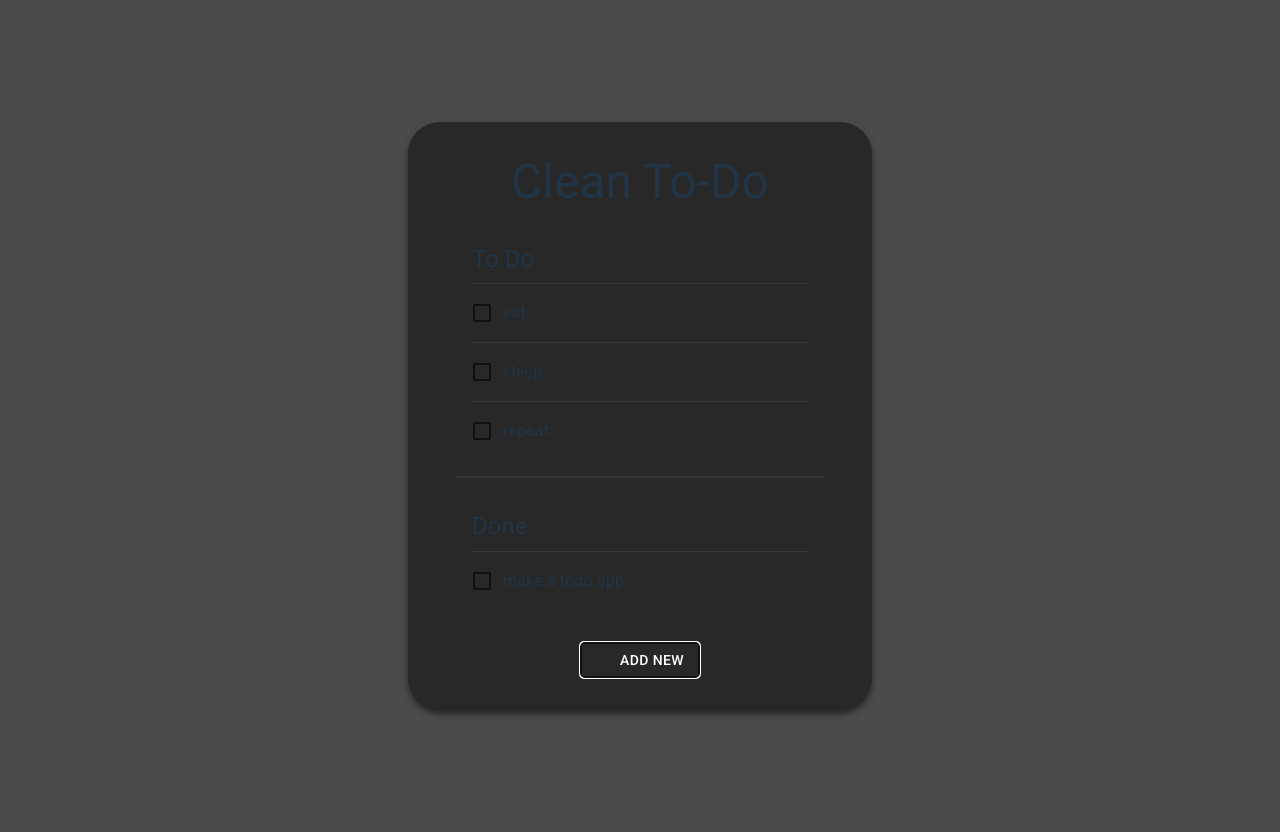
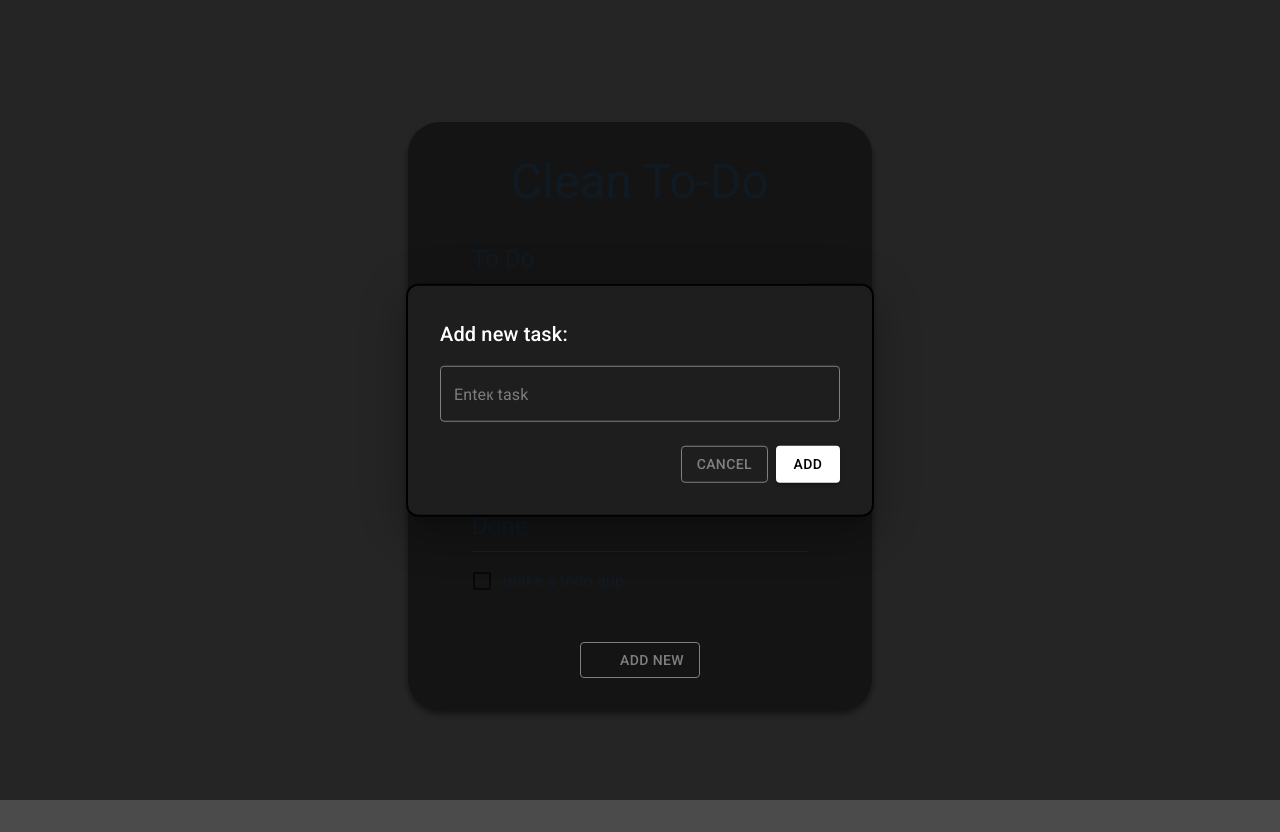
Before and after one commit to dmitry-nazarov22/react-clean-todo-app, a React (Vite) app: page / in a window 1280 px wide. Both pictures are taken after a click on the button "ADD NEW". Built offline with nearby package versions, Linux system fonts and the light colour scheme; some icons are missing; a web font is replaced by a local one.

Commit message:
Added modal window with basic styling and functionality. (Does't actually update the list yet)

```diff
--- a/src/App.jsx
+++ b/src/App.jsx
@@ -11,6 +11,8 @@ import {
   IconButton,
   FormGroup,
   FormControlLabel,
+  Modal,
+  TextField,
 } from "@mui/material";
 import EditIcon from "@mui/icons-material/Edit";
 import AddIcon from "@mui/icons-material/Add";
@@ -20,19 +22,48 @@ function App() {
   let todos = [];
   let dones = [];
 
-  function handleAdd() {
-    // TODO:
-    // - Open modal with text input, add and close buttons
-    // - After Add is pressed validate and save input into todos
-    // - If validation wasn't succesful or close is pressed – handle
-  }
+  const [open, setOpen] = useState(false);
+  const [newTask, setNewTask] = useState("");
 
-  function handleEdit() {
+  const handleOpen = () => setOpen(true);
+  const handleClose = () => {
+    setNewTask("");
+    setOpen(false);
+  };
+
+  const handleAdd = () => {
+    if (!newTask.trim()) {
+      alert("Please enter a task");
+      return;
+    }
+
+    // TODO: push to your todos array here
+    console.log("Added:", newTask);
+
+    setNewTask("");
+    setOpen(false);
+  };
+
+  const handleEdit = () => {
     // TODO:
     // - Open modal with text input (old text pasted here), edit, delete and close buttons
     // - After Edit is pressed validate and save input into todos or dones
     // - If validation wasn't succesful or close is pressed – handle
-  }
+  };
+
+  const modalStyle = {
+    position: "absolute",
+    top: "50%",
+    left: "50%",
+    transform: "translate(-50%, -50%)",
+    width: 400,
+    bgcolor: "#1e1e1e",
+    border: "2px solid #000",
+    boxShadow: 24,
+    p: 4,
+    color: "white",
+    borderRadius: "12px",
+  };
 
   return (
     <>
@@ -45,6 +76,8 @@ function App() {
         >
           Clean To-Do
         </Typography>
+
+        {/* To Do Section */}
         <section className="to-do-section">
           <Typography variant="h5" component="h2" gutterBottom>
             To Do
@@ -90,9 +123,11 @@ function App() {
             </FormGroup>
           </div>
         </section>
+
+        {/* Add Button */}
         <Box sx={{ display: "flex", justifyContent: "center", mt: 2 }}>
           <Button
-            onClick={() => handleAdd()}
+            onClick={() => handleOpen()}
             variant="outlined"
             startIcon={<AddIcon />}
             sx={{ color: "white", borderColor: "white" }}
@@ -100,6 +135,63 @@ function App() {
             Add new
           </Button>
         </Box>
+
+        {/* Modal */}
+        <Modal
+          open={open}
+          onClose={handleClose}
+          aria-labelledby="modal-modal-title"
+          aria-describedby="modal-modal-description"
+        >
+          <Box sx={modalStyle}>
+            <Typography id="modal-modal-title" variant="h6" component="h2">
+              Add new task:
+            </Typography>
+
+            {/* Input */}
+            <TextField
+              fullWidth
+              variant="outlined"
+              placeholder="Enteк task"
+              value={newTask}
+              onChange={(e) => setNewTask(e.target.value)}
+              sx={{
+                mt: 2,
+                input: { color: "white" },
+                label: { color: "gray" },
+                "& .MuiOutlinedInput-root": {
+                  "& fieldset": { borderColor: "gray" },
+                  "&:hover fieldset": { borderColor: "white" },
+                  "&.Mui-focused fieldset": { borderColor: "white" },
+                },
+              }}
+            />
+            {/* Buttons */}
+            <Box
+              sx={{
+                display: "flex",
+                justifyContent: "flex-end",
+                gap: 1,
+                mt: 3,
+              }}
+            >
+              <Button
+                onClick={handleClose}
+                variant="outlined"
+                sx={{ color: "gray", borderColor: "gray" }}
+              >
+                Cancel
+              </Button>
+              <Button
+                onClick={handleAdd}
+                variant="contained"
+                sx={{ bgcolor: "white", color: "black" }}
+              >
+                Add
+              </Button>
+            </Box>
+          </Box>
+        </Modal>
       </div>
     </>
   );
```
